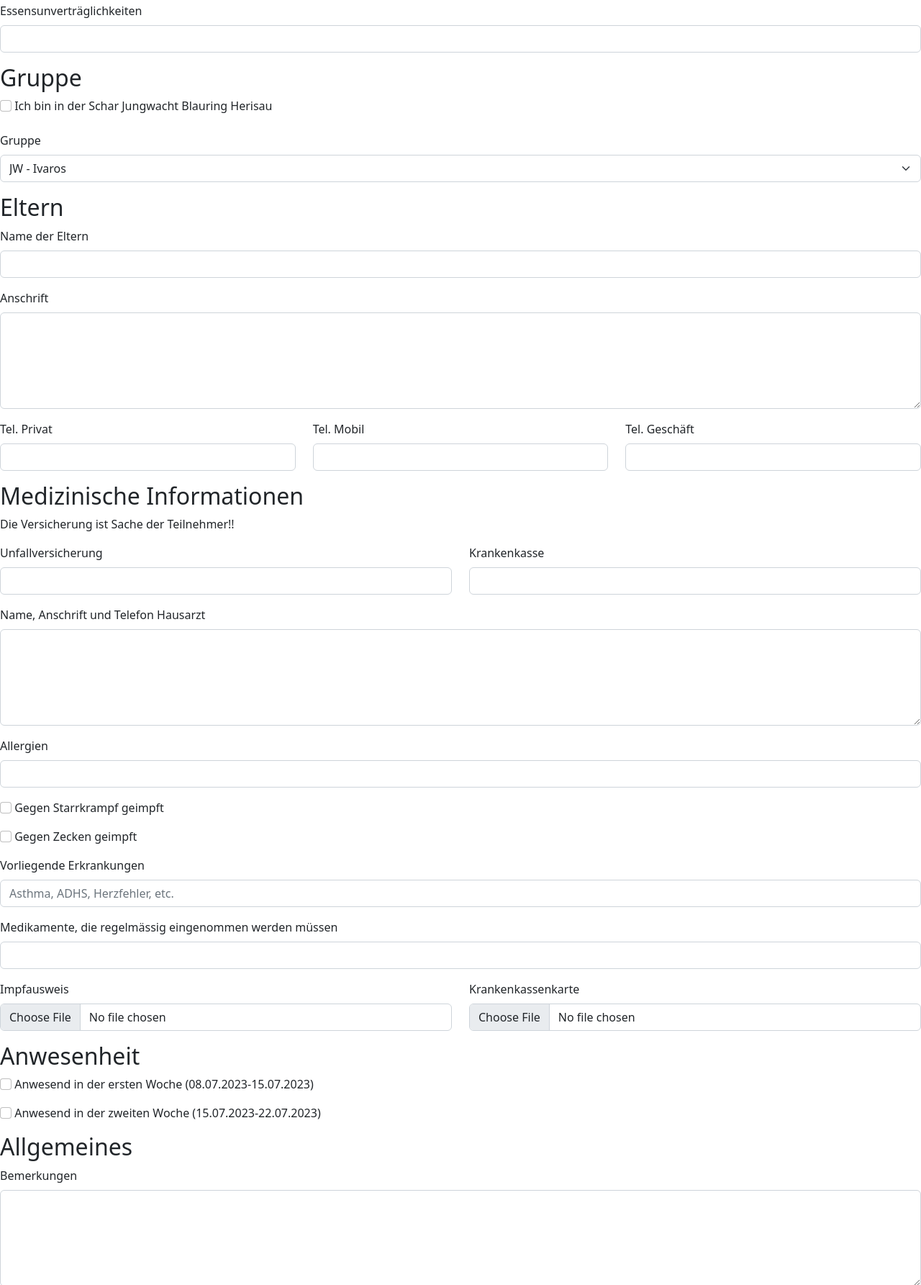
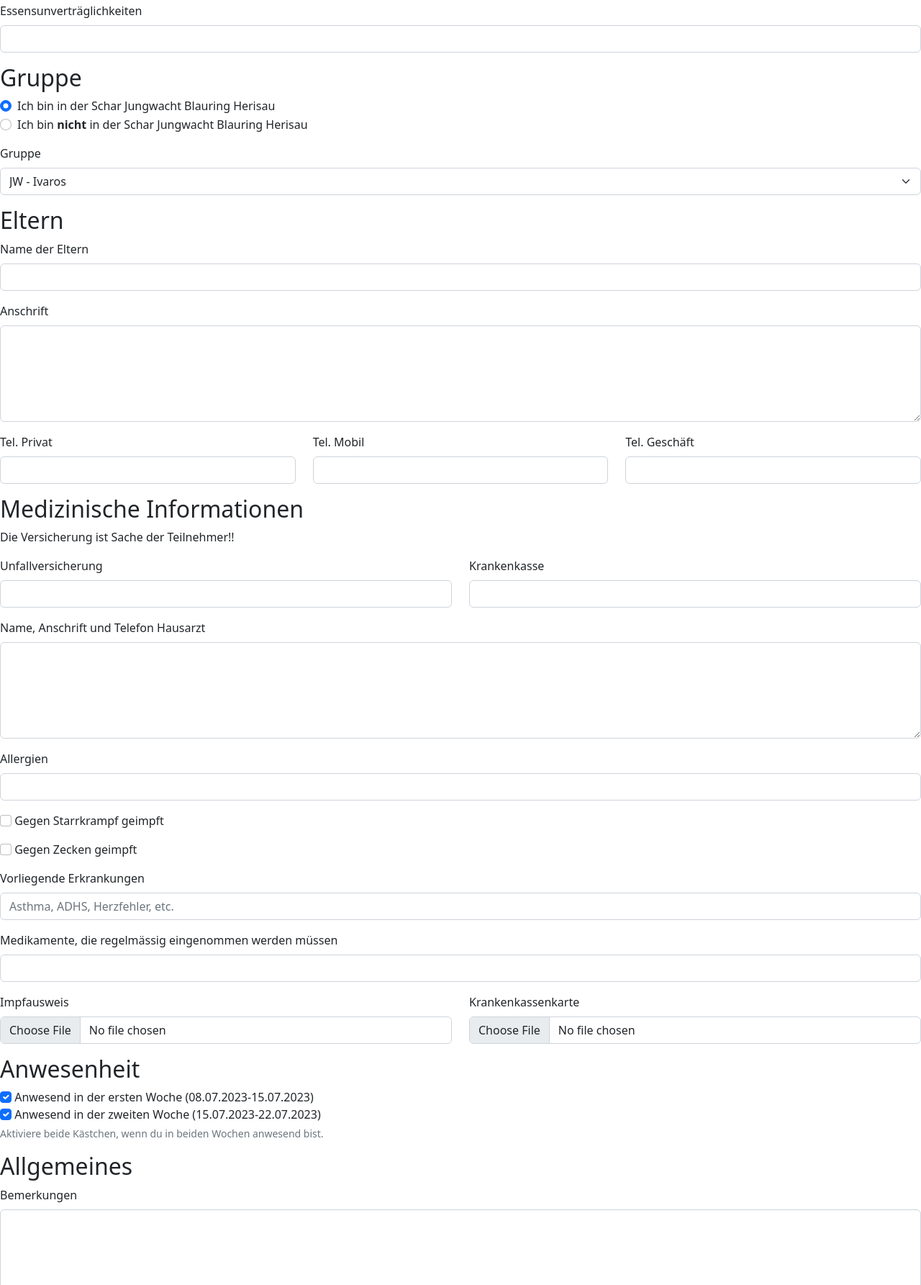
Before and after one commit to Jungwacht-Herisau/form-lageranmeldung, a plain HTML site: page index.html in a window 1280 px wide. Shown: the part 388-2173 px from the top of the page at 72% size. Drawn offline with nearby package versions, Linux system fonts and the light colour scheme.

Commit message:
small changes the LL requested

```diff
--- a/index.html
+++ b/index.html
@@ -29,7 +29,7 @@
     <div class="mb-3 row">
         <div class="col">
             <label for="birth_date" class="form-label">Geburtsdatum</label>
-            <input type="date" class="form-control" id="birth_date" name="birth_date" required>
+            <input type="date" min="1950-01-01" class="form-control" id="birth_date" name="birth_date" required>
         </div>
         <div class="col">
             <label for="gender" class="form-label">Geschlecht</label>
@@ -64,8 +64,18 @@
 
     <h2>Gruppe</h2>
     <div class="mb-3">
-        <input type="checkbox" class="form-check-input" id="in_jwbr" name="in_jwbr">
-        <label for="in_jwbr" class="form-label">Ich bin in der Schar Jungwacht Blauring Herisau</label>
+        <div class="form-check">
+            <input class="form-check-input" type="radio" name="in_jwbr" id="in_jwbr_yes" checked value="on">
+            <label class="form-check-label" for="in_jwbr_yes">
+                Ich bin in der Schar Jungwacht Blauring Herisau
+            </label>
+        </div>
+        <div class="form-check">
+            <input class="form-check-input" type="radio" name="in_jwbr" id="in_jwbr_no" value="off">
+            <label class="form-check-label" for="in_jwbr_no">
+                Ich bin <b>nicht</b> in der Schar Jungwacht Blauring Herisau
+            </label>
+        </div>
     </div>
     <div class="mb-3">
         <label for="group" class="form-label">Gruppe</label>
@@ -76,7 +86,7 @@
             <option value="Cherokees">JW - Cherokees</option>
             <option value="Mukavajates">JW - Mukavajates</option>
             <option value="Theseus">JW - Theseus</option>
-            <option value="Mevas">BR - Kandis 2022</option>
+            <option value="Mevas">BR - Akinas</option>
             <option value="Mevas">BR - Mevas</option>
             <option value="Picus">BR - Picus</option>
             <option value="Mahinas">BR - Mahinas</option>
@@ -161,18 +171,19 @@
     </div>
 
     <h2>Anwesenheit</h2>
-    <div class="mb-3">
-        <input type="checkbox" class="form-check-input" id="present_week_1" name="present_week_1">
+    <div class="">
+        <input type="checkbox" class="form-check-input" id="present_week_1" name="present_week_1" checked>
         <label for="present_week_1" class="form-check-label">
             Anwesend in der ersten Woche (08.07.2023-15.07.2023)
         </label>
     </div>
-    <div class="mb-3">
-        <input type="checkbox" class="form-check-input" id="present_week_2" name="present_week_2">
+    <div class="">
+        <input type="checkbox" class="form-check-input" id="present_week_2" name="present_week_2" checked>
         <label for="present_week_2" class="form-check-label">
             Anwesend in der zweiten Woche (15.07.2023-22.07.2023)
         </label>
     </div>
+    <div class="form-text mb-3">Aktiviere beide Kästchen, wenn du in beiden Wochen anwesend bist.</div>
 
     <h2>Allgemeines</h2>
     <div class="mb-3">
```
